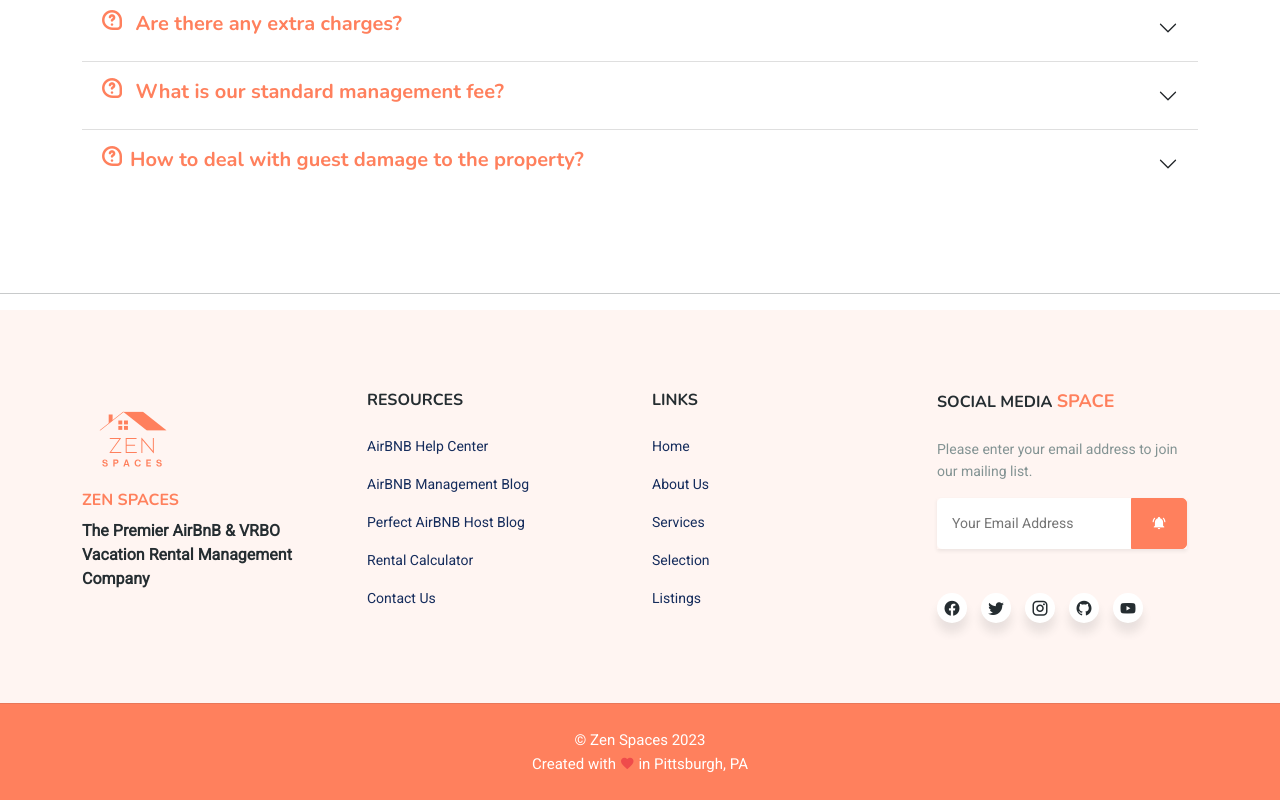
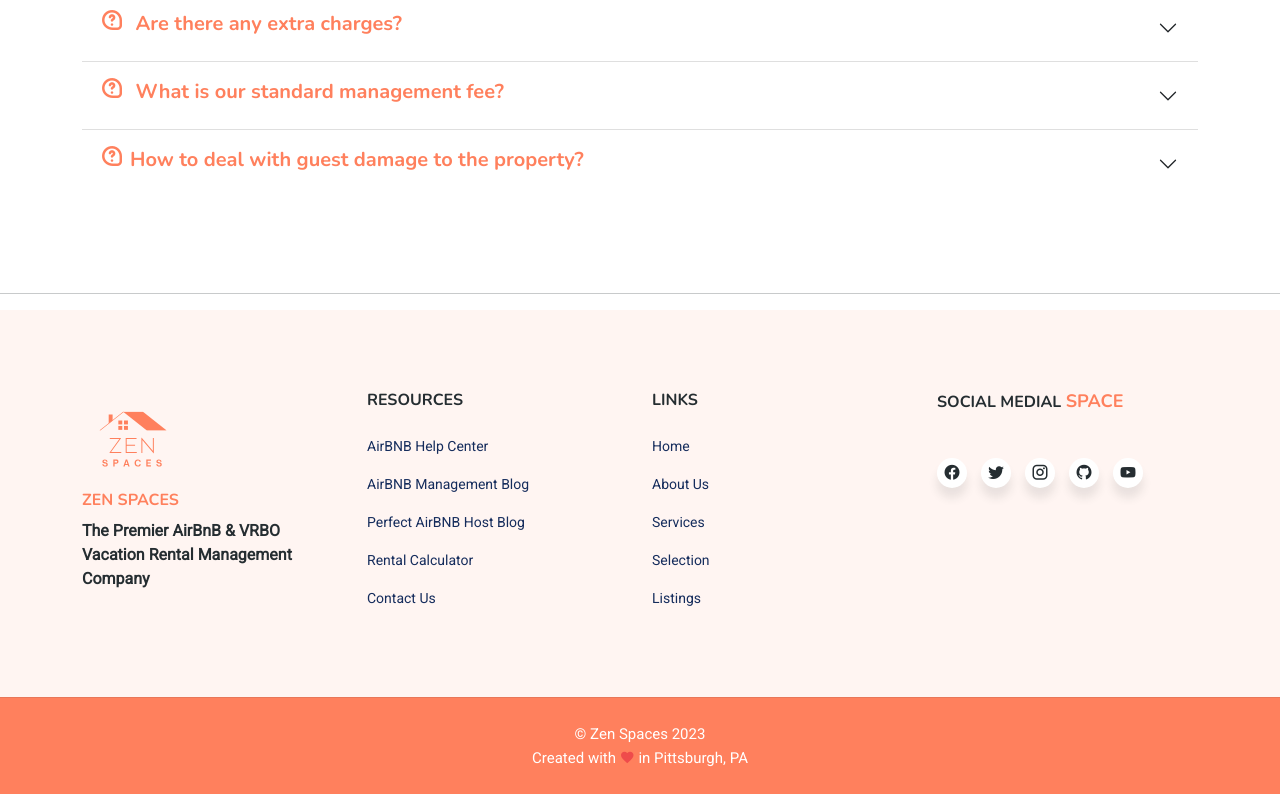
Before and after one commit to RupeshKoirala/zenspaces, a plain HTML site: page index.html in a window 1280 px wide. Shown: the part 8224-9024 px from the top of the page. Drawn offline with nearby package versions, Linux system fonts and the light colour scheme.

Commit message:
social icons

```diff
--- a/index.html
+++ b/index.html
@@ -107,7 +107,11 @@
             document.getElementById("thankYouContactMessage").style.display = "block";
         }
 
-
+        function subscribeFunc(event){
+            event.preventDefault();
+            document.getElementsByClassName("mailing-list").style.display = "block";
+            document.getElementsByClassName("email-list").style.display = "none";
+        }
 
 
     </script>
@@ -1403,21 +1407,9 @@
                 </div>
                 <!-- End col -->
                 <div class="col-lg-3 col-10">
-                    <h6 class="text-uppercase fw-semibold">
-                        SOCIAL MEDIA
-                        <span class="text-primary text-uppercase fs-18">Space</span>
+                    <h6 class="text-uppercase fw-semibold">Social medial
+                        <span class="text-primary text-uppercase fs-18">SPACE</span>
                     </h6>
-                    <p class="mt-md-3 pt-3 pt-md-2 fs-14">
-                        Please enter your email address to join our mailing list.
-                    </p>
-                    <div class="footer-subcribe text-end shadow-sm d-inline-block">
-                        <form action="https://formspree.io/f/xpzegkzl" method="POST">
-                            <input placeholder="Your Email Address" type="email" name="email"/>
-                            <button type="submit" class="btn btn-primary" value="Send">
-                                <i class="mdi mdi-bell-ring"></i>
-                            </button>
-                        </form>
-                    </div>
                     <div class="mt-md-4 mt-3">
                         <ul class="list-unstyled mb-0 mt-3 social-icon">
                             <li class="list-inline-item">
```
Also changed, not shown: calculator.html (+3 -1 lines), contact.html (+5 -4 lines), 2 other files.
